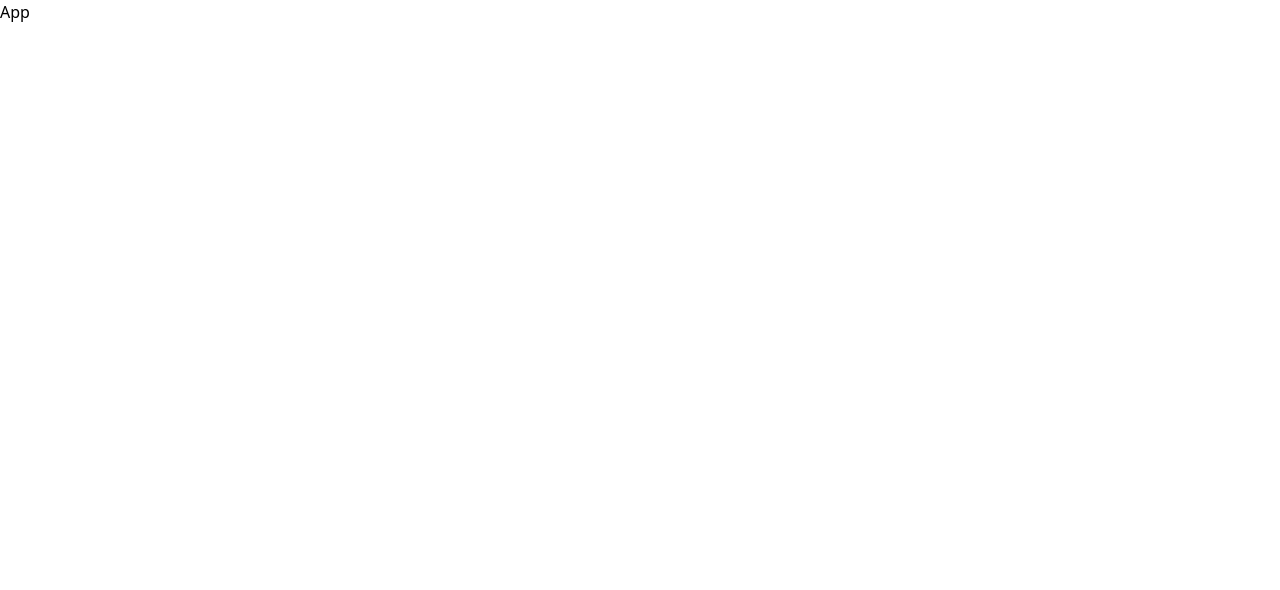
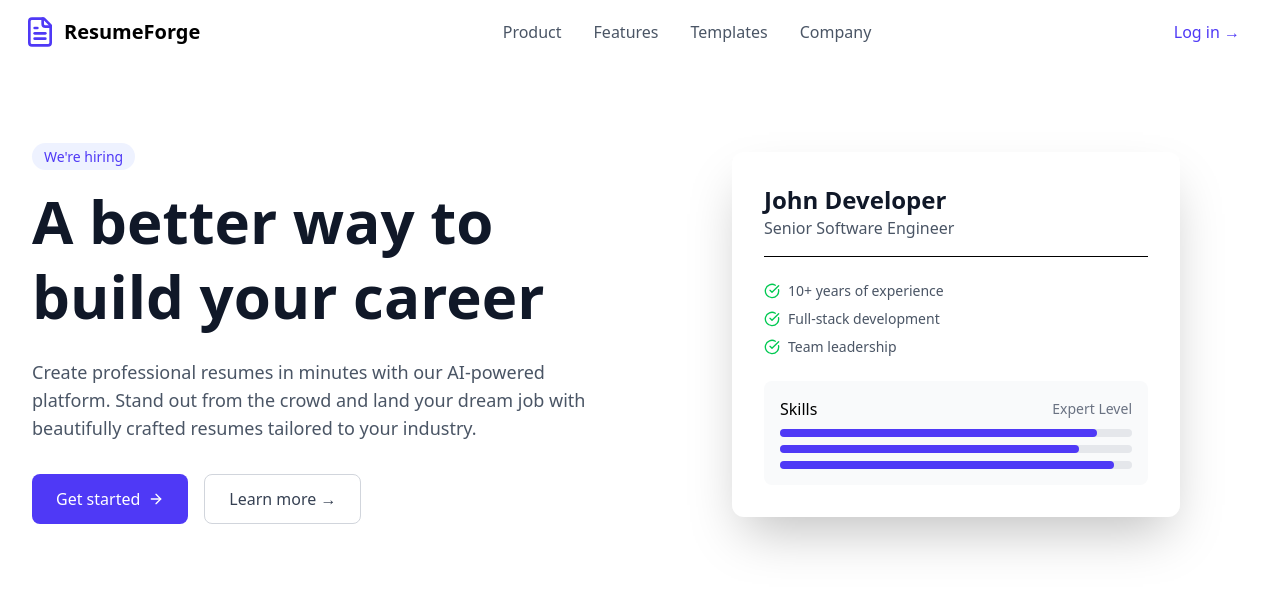
Before and after one commit to ombhanushaliii/FitCheck, a React (Vite) app in the folder frontend/: page / in a window 1280 px wide. Shown: the top 590 px of the page. Built offline with nearby package versions, Linux system fonts and the light colour scheme.

Commit message:
feat: Landing & Login

```diff
--- a/frontend/package.json
+++ b/frontend/package.json
@@ -11,8 +11,10 @@
   },
   "dependencies": {
     "@tailwindcss/vite": "^4.1.3",
+    "lucide-react": "^0.487.0",
     "react": "^19.0.0",
     "react-dom": "^19.0.0",
+    "react-router-dom": "^7.5.0",
     "tailwindcss": "^4.1.3"
   },
   "devDependencies": {
--- a/frontend/src/App.jsx
+++ b/frontend/src/App.jsx
@@ -1,8 +1,16 @@
 import React from 'react'
+import { BrowserRouter as Router, Routes, Route } from 'react-router-dom'
+import Landing from './pages/Landing'
+import Login from './pages/Login'
 
 const App = () => {
   return (
-    <div>App</div>
+    <Router>
+      <Routes>
+        <Route path="/" element={<Landing />} />
+        <Route path="/login" element={<Login />} />
+      </Routes>
+    </Router>
   )
 }
 
--- /dev/null
+++ b/frontend/src/pages/Landing.jsx
@@ -0,0 +1,101 @@
+import React from 'react';
+import { Link } from 'react-router-dom';
+import { FileText, CheckCircle, ArrowRight, Menu } from 'lucide-react';
+
+function Landing() {
+  return (
+    <div className="min-h-screen bg-white">
+      {/* Navigation */}
+      <nav className="px-6 py-4 flex items-center justify-between">
+        <div className="flex items-center space-x-2">
+          <FileText className="w-8 h-8 text-indigo-600" />
+          <span className="text-xl font-bold">ResumeForge</span>
+        </div>
+        <div className="hidden md:flex items-center space-x-8">
+          <a href="#" className="text-gray-600 hover:text-gray-900">Product</a>
+          <a href="#" className="text-gray-600 hover:text-gray-900">Features</a>
+          <a href="#" className="text-gray-600 hover:text-gray-900">Templates</a>
+          <a href="#" className="text-gray-600 hover:text-gray-900">Company</a>
+        </div>
+        <div className="flex items-center space-x-4">
+          <Link to="/login" className="hidden md:block text-indigo-600 font-medium">Log in →</Link>
+          <Menu className="md:hidden w-6 h-6" />
+        </div>
+      </nav>
+
+      {/* Hero Section */}
+      <div className="max-w-7xl mx-auto px-4 sm:px-6 lg:px-8 py-12 md:py-20">
+        <div className="grid md:grid-cols-2 gap-12 items-center">
+          <div>
+            <div className="inline-block mb-4">
+              <span className="bg-indigo-50 text-indigo-600 py-1 px-3 rounded-full text-sm font-medium">We're hiring</span>
+            </div>
+            <h1 className="text-4xl md:text-6xl font-bold text-gray-900 leading-tight mb-6">
+              A better way to build your career
+            </h1>
+            <p className="text-lg text-gray-600 mb-8">
+              Create professional resumes in minutes with our AI-powered platform. Stand out from the crowd and land your dream job with beautifully crafted resumes tailored to your industry.
+            </p>
+            <div className="flex flex-col sm:flex-row gap-4">
+              <Link to="/login" className="bg-indigo-600 text-white px-6 py-3 rounded-lg font-medium hover:bg-indigo-700 transition-colors flex items-center justify-center">
+                Get started
+                <ArrowRight className="ml-2 w-4 h-4" />
+              </Link>
+              <button className="text-gray-700 px-6 py-3 rounded-lg font-medium border border-gray-300 hover:border-gray-400 transition-colors">
+                Learn more →
+              </button>
+            </div>
+          </div>
+
+          {/* Resume Preview */}
+          <div className="relative">
+            <div className="bg-white rounded-xl shadow-2xl p-8 max-w-md mx-auto">
+              <div className="space-y-6">
+                <div className="border-b pb-4">
+                  <h2 className="text-2xl font-bold text-gray-900">John Developer</h2>
+                  <p className="text-gray-600">Senior Software Engineer</p>
+                </div>
+                <div className="space-y-2">
+                  <div className="flex items-center text-sm text-gray-600">
+                    <CheckCircle className="w-4 h-4 text-green-500 mr-2" />
+                    <span>10+ years of experience</span>
+                  </div>
+                  <div className="flex items-center text-sm text-gray-600">
+                    <CheckCircle className="w-4 h-4 text-green-500 mr-2" />
+                    <span>Full-stack development</span>
+                  </div>
+                  <div className="flex items-center text-sm text-gray-600">
+                    <CheckCircle className="w-4 h-4 text-green-500 mr-2" />
+                    <span>Team leadership</span>
+                  </div>
+                </div>
+                <div className="bg-gray-50 rounded-lg p-4">
+                  <div className="flex items-center justify-between mb-2">
+                    <span className="font-medium">Skills</span>
+                    <span className="text-sm text-gray-500">Expert Level</span>
+                  </div>
+                  <div className="space-y-2">
+                    <div className="w-full bg-gray-200 rounded-full h-2">
+                      <div className="bg-indigo-600 h-2 rounded-full" style={{ width: '90%' }}></div>
+                    </div>
+                    <div className="w-full bg-gray-200 rounded-full h-2">
+                      <div className="bg-indigo-600 h-2 rounded-full" style={{ width: '85%' }}></div>
+                    </div>
+                    <div className="w-full bg-gray-200 rounded-full h-2">
+                      <div className="bg-indigo-600 h-2 rounded-full" style={{ width: '95%' }}></div>
+                    </div>
+                  </div>
+                </div>
+              </div>
+            </div>
+            {/* Decorative elements */}
+            <div className="absolute -z-10 top-8 -right-4 w-72 h-72 bg-indigo-50 rounded-full blur-3xl"></div>
+            <div className="absolute -z-10 bottom-8 -left-4 w-72 h-72 bg-blue-50 rounded-full blur-3xl"></div>
+          </div>
+        </div>
+      </div>
+    </div>
+  );
+}
+
+export default Landing;
--- /dev/null
+++ b/frontend/src/pages/Login.jsx
@@ -0,0 +1,98 @@
+import React, { useState } from 'react';
+import { Link } from 'react-router-dom';
+//import { createClient } from '@supabase/supabase-js';
+import { FileText, Loader2, ArrowLeft } from 'lucide-react';
+
+// Initialize Supabase client
+// const supabase = createClient(
+//   import.meta.env.VITE_SUPABASE_URL || '',
+//   import.meta.env.VITE_SUPABASE_ANON_KEY || ''
+// );
+
+function Login() {
+  const [loading, setLoading] = useState(false);
+  const [error, setError] = useState(null);
+
+  const handleGoogleLogin = async () => {
+    try {
+      setLoading(true);
+      setError(null);
+
+      const { error } = await supabase.auth.signInWithOAuth({
+        provider: 'google',
+        options: {
+          redirectTo: `${window.location.origin}/dashboard`
+        }
+      });
+
+      if (error) throw error;
+    } catch (err) {
+      setError(err instanceof Error ? err.message : 'An error occurred during sign in');
+    } finally {
+      setLoading(false);
+    }
+  };
+
+  return (
+    <div className="min-h-screen flex items-center justify-center bg-gray-50">
+      <div className="max-w-md w-full px-6 py-12 bg-white rounded-xl shadow-lg">
+        <div className="flex justify-between items-center mb-6">
+          <Link to="/" className="text-gray-600 hover:text-gray-900 flex items-center gap-1">
+            <ArrowLeft className="w-4 h-4" />
+            <span>Back to home</span>
+          </Link>
+          <div className="flex items-center space-x-2">
+            <FileText className="w-6 h-6 text-indigo-600" />
+            <span className="text-lg font-bold">ResumeForge</span>
+          </div>
+        </div>
+
+        <div className="text-center mb-8">
+          <h2 className="text-3xl font-bold text-gray-900 mb-2">Welcome back</h2>
+          <p className="text-gray-600">
+            Sign in to continue to your account
+          </p>
+        </div>
+
+        <div>
+          <button
+            onClick={handleGoogleLogin}
+            disabled={loading}
+            className="w-full flex items-center justify-center gap-3 px-4 py-3 border border-gray-300 rounded-lg text-gray-700 bg-white hover:bg-gray-50 focus:outline-none focus:ring-2 focus:ring-offset-2 focus:ring-indigo-500 transition-colors disabled:opacity-50 disabled:cursor-not-allowed"
+          >
+            {loading ? (
+              <>
+                <Loader2 className="w-5 h-5 animate-spin" />
+                <span>Signing in...</span>
+              </>
+            ) : (
+              <>
+                <svg className="w-5 h-5" viewBox="0 0 24 24" xmlns="http://www.w3.org/2000/svg">
+                  <g transform="matrix(1, 0, 0, 1, 27.009001, -39.238998)">
+                    <path fill="#4285F4" d="M -3.264 51.509 C -3.264 50.719 -3.334 49.969 -3.454 49.239 L -14.754 49.239 L -14.754 53.749 L -8.284 53.749 C -8.574 55.229 -9.424 56.479 -10.684 57.329 L -10.684 60.329 L -6.824 60.329 C -4.564 58.239 -3.264 55.159 -3.264 51.509 Z"/>
+                    <path fill="#34A853" d="M -14.754 63.239 C -11.514 63.239 -8.804 62.159 -6.824 60.329 L -10.684 57.329 C -11.764 58.049 -13.134 58.489 -14.754 58.489 C -17.884 58.489 -20.534 56.379 -21.484 53.529 L -25.464 53.529 L -25.464 56.619 C -23.494 60.539 -19.444 63.239 -14.754 63.239 Z"/>
+                    <path fill="#FBBC05" d="M -21.484 53.529 C -21.734 52.809 -21.864 52.039 -21.864 51.239 C -21.864 50.439 -21.724 49.669 -21.484 48.949 L -21.484 45.859 L -25.464 45.859 C -26.284 47.479 -26.754 49.299 -26.754 51.239 C -26.754 53.179 -26.284 54.999 -25.464 56.619 L -21.484 53.529 Z"/>
+                    <path fill="#EA4335" d="M -14.754 43.989 C -12.984 43.989 -11.404 44.599 -10.154 45.789 L -6.734 42.369 C -8.804 40.429 -11.514 39.239 -14.754 39.239 C -19.444 39.239 -23.494 41.939 -25.464 45.859 L -21.484 48.949 C -20.534 46.099 -17.884 43.989 -14.754 43.989 Z"/>
+                  </g>
+                </svg>
+                <span>Sign in with Google</span>
+              </>
+            )}
+          </button>
+
+          {error && (
+            <div className="mt-4 text-sm text-red-600 text-center">
+              {error}
+            </div>
+          )}
+        </div>
+
+        <div className="mt-8 text-center text-sm text-gray-500">
+          &copy; 2025 ResumeForge. All rights reserved.
+        </div>
+      </div>
+    </div>
+  );
+}
+
+export default Login;
```
Also changed, not shown: 1 other file (tests, documents, lock files or other folders).
